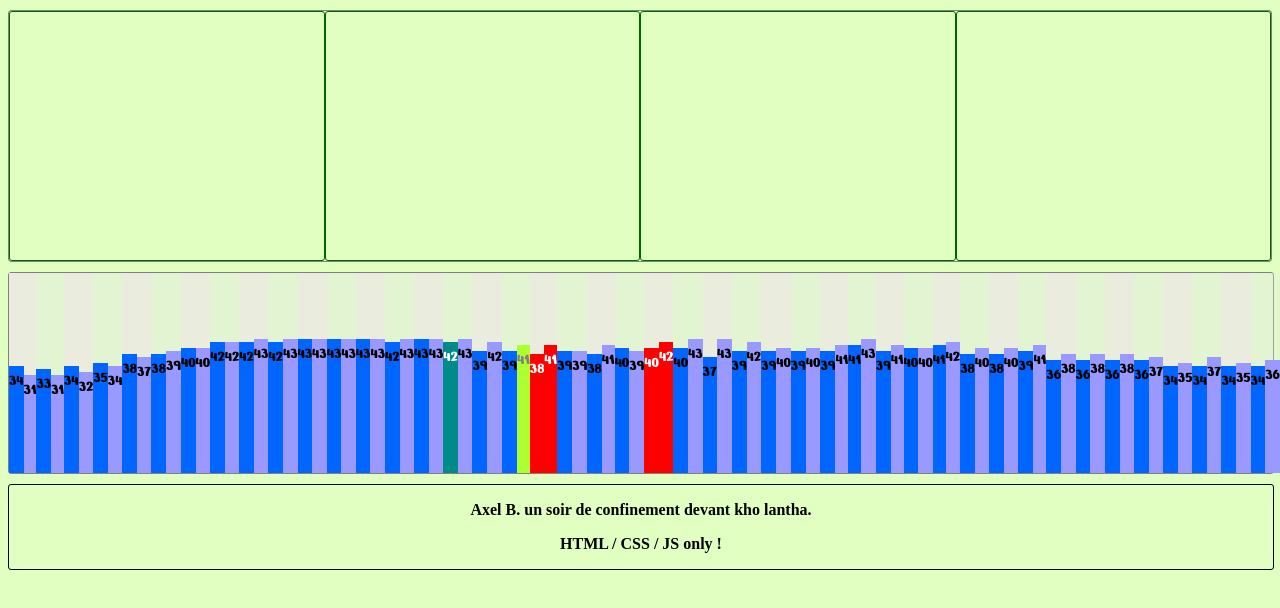
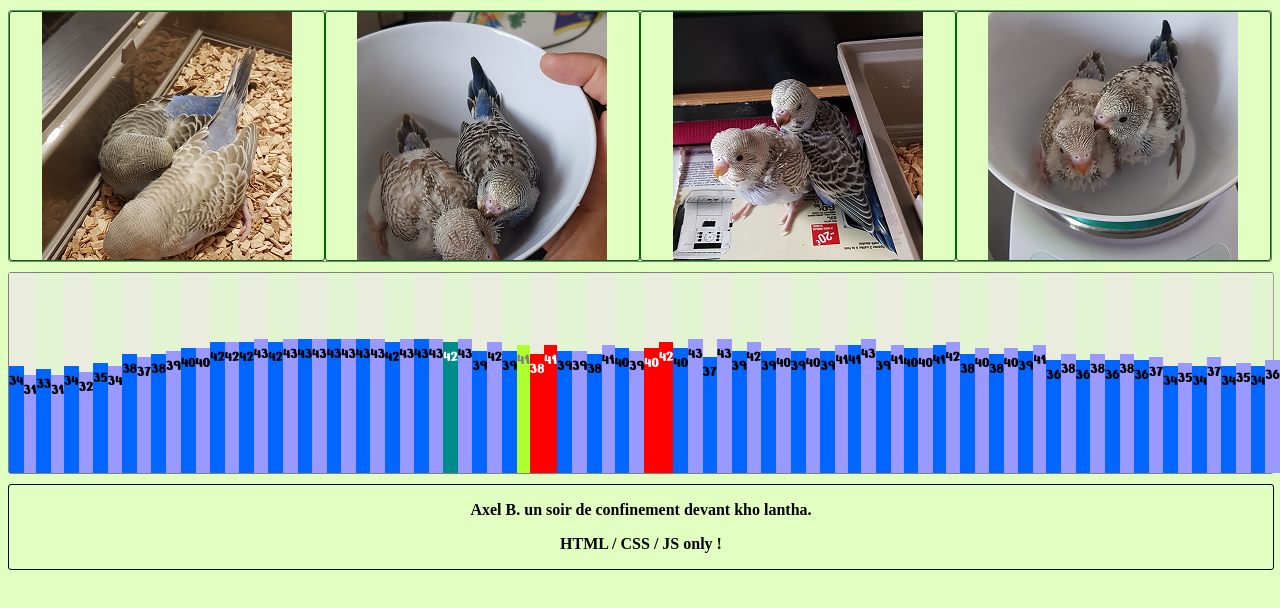
Before and after one commit to aburke972/budgies, a plain HTML site: page index.html in a window 1280 px wide. Shown: the part 176-784 px from the top of the page. Drawn offline with Linux system fonts and the light colour scheme.

Commit message:
three manual laps. Next: the last lap.

```diff
--- a/src/data.js
+++ b/src/data.js
@@ -578,4 +578,23 @@ let myData  = [
 let pirouette = "Pirouette"
 let pistache = "Pistache"
 
-export {myData,pirouette};
+let images = [
+  {
+    "name":"laFile",
+    "src":"../images/laFile.png"
+  },
+  {
+    "name":"laPesée",
+    "src":"../images/laPesée.png"
+  },
+  {
+    "name":"laSieste",
+    "src":"../images/laSieste.png"
+  },
+  {
+    "name":"laPesée-2",
+    "src":"../images/laPesée-2.jpg"
+  }
+]
+
+export {myData,images,pirouette,pistache};
--- a/src/script.js
+++ b/src/script.js
@@ -1,8 +1,5 @@
-import {myData,pirouette} from './data.js'
-
-/* alert("coucou " + pirouette) */
-
-console.log(myData.length)
+import {myData,pirouette,pistache} from './data.js'
+import {spreadImages,refreshImages} from './sliders.js'
 
 
 const chartDiv = document.getElementById("chart")
@@ -69,10 +66,17 @@ function createChartEntry(day,budgy,weight){
 
 }
 
-for(let i = 0; i < myData.length; i++){
-    let dataPerDay = myData[i].data
-    for (let j = 0; j < dataPerDay.length; j++){
-        console.log(`${myData[i].day} => Data ${dataPerDay[j].name} : ${dataPerDay[j].weight}`)
-        createChartEntry(myData[i].day,dataPerDay[j].name,dataPerDay[j].weight)
+function createChart(){
+    for(let i = 0; i < myData.length; i++){
+        let dataPerDay = myData[i].data
+        for (let j = 0; j < dataPerDay.length; j++){
+            //console.log(`${myData[i].day} => Data ${dataPerDay[j].name} : ${dataPerDay[j].weight}`)
+            createChartEntry(myData[i].day,dataPerDay[j].name,dataPerDay[j].weight)
+        }
     }
 }
+
+createChart()
+
+spreadImages(2)
+//refreshImages()
--- /dev/null
+++ b/src/sliders.js
@@ -0,0 +1,53 @@
+import {images} from './data.js'
+
+function displayLog(message){
+    console.log(message)
+}
+
+function spreadImages(lap){
+    console.log("spreadImages: counter: " + lap)
+    let slidersCount = document.querySelectorAll('.slider')
+    for (let i = 0; i < slidersCount.length; i++){
+        if(lap < 1){
+            slidersCount[i].innerHTML = `<img src=${images[i].src} alt=${images[i].name}>`
+        }
+        else{
+            if(lap == 1){
+                if(i < 3){
+                    slidersCount[i].innerHTML = `<img src=${images[i+1].src} alt=${images[+1].name}>`
+                }
+                else{
+                    slidersCount[i].innerHTML = `<img src=${images[i-i].src} alt=${images[i-i].name}>`
+                }
+            }
+
+            if(lap == 2){
+                if(i < 2){
+                    slidersCount[i].innerHTML = `<img src=${images[i+2].src} alt=${images[i+2].name}>`
+                }
+                else{
+                    if(i == 2){
+                        slidersCount[i].innerHTML = `<img src=${images[i-i].src} alt=${images[i-i].name}>`
+                    }
+                    else{
+                        slidersCount[i].innerHTML = `<img src=${images[i-2].src} alt=${images[i-2].name}>`
+                    }
+
+                }
+            }
+
+        }
+    }
+}
+
+function refreshImages(){
+    let slidersCount = document.querySelectorAll('.slider')
+    console.log("refreshImages")
+    for(let i = 0; i < slidersCount.length; i++){
+        console.log("   i: " + i)
+        window.setInterval(spreadImages(i),5000)
+    }
+    //spreadImages(0)
+}
+
+export{spreadImages,refreshImages}
--- a/style.css
+++ b/style.css
@@ -45,6 +45,11 @@ header{
     width: 25%;
     border: 1px darkgreen solid;
     border-radius: 3px;
+    overflow: hidden;
+}
+
+img{
+    max-height: fit-content;
 }
 
 #chart{
```
